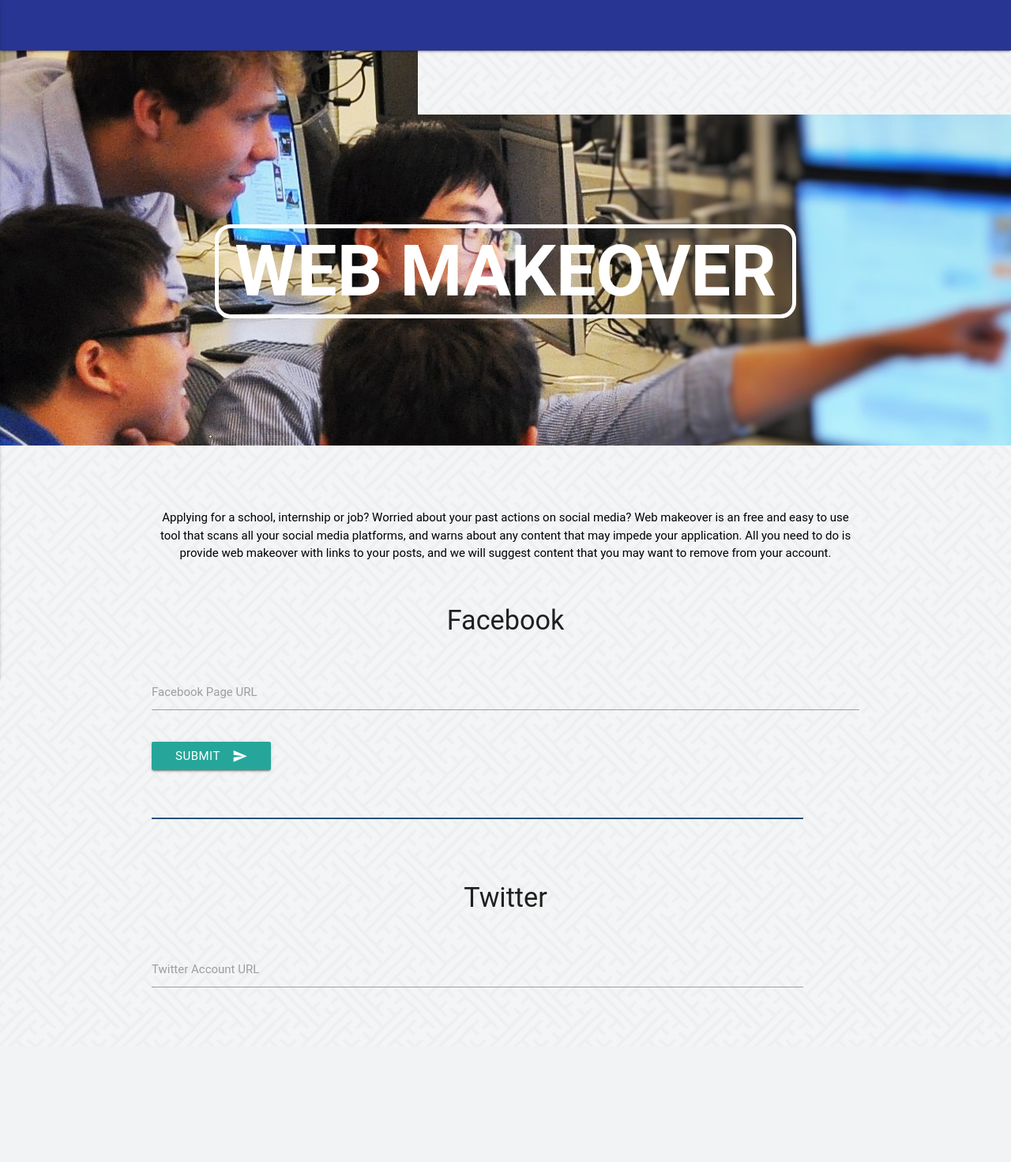
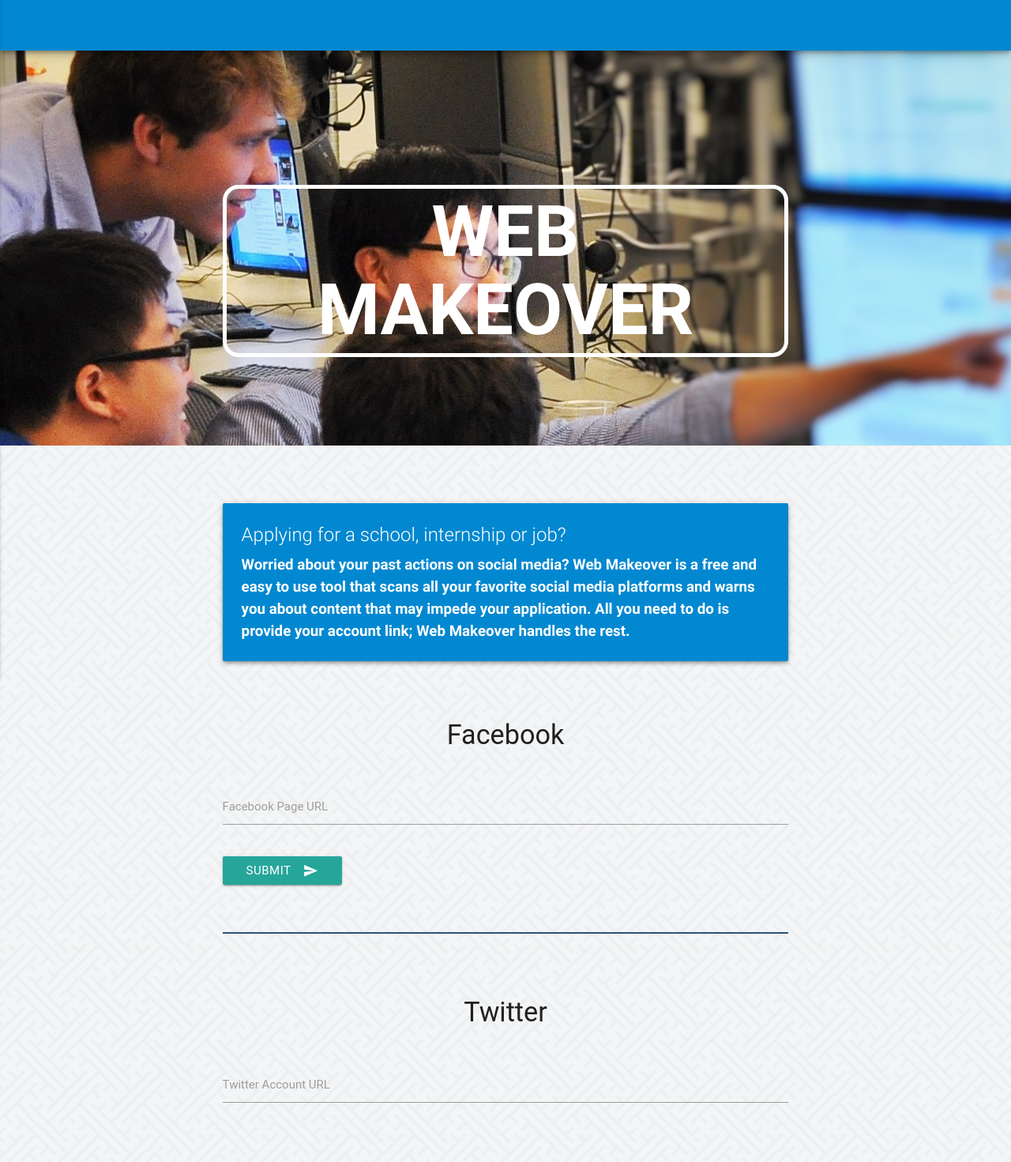
Before and after one commit to ovkulkarni/incubatexdc, a Python web app: template templates/index.html in a window 1280 px wide. Shown: the whole page at 79% size. Before the commit the page ends 1250 px from the top, so only its background shows below. Run offline with Jinja, Linux system fonts and the light colour scheme; the template is opened without the code that fills it, so the values that code supplies are empty; some libraries are stand-ins or nearby versions; some web fonts are replaced.

Commit message:
so beauty

```diff
--- a/static/css/base.css
+++ b/static/css/base.css
@@ -43,7 +43,7 @@ a {
     display: inline-block;
     margin-left: auto;
     margin-right: auto;
-    margin-top: 110px;
+    margin-top: 60px;
     margin-bottom: 150px;
     font-weight: bold;
     color: white;
@@ -82,5 +82,9 @@ a {
 
 .section {
     margin-top: 50px;
+	margin-left: auto;
+	margin-right: auto;
+	width: 80% !important;
+	max-width: 1200px !important;
 }
 /* --- end content styles --- */
--- a/static/css/index.css
+++ b/static/css/index.css
@@ -13,6 +13,11 @@ hr {
     border-top: 2px solid #26547c;
 }
 
+#catch {
+	font-weight: bold;
+	font-size: 125%;
+}
+
 .button-primary {
     background-color: #0a4883;
     border-radius: 4px;
--- a/templates/base.html
+++ b/templates/base.html
@@ -26,7 +26,7 @@
 		{% endif %}
 	</head>
 	<body>
-		<nav class="indigo darken-3" role="navigation">
+		<nav class="light-blue darken-2 z-depth-3" role="navigation">
 		    <div class="nav-wrapper container">
 				<a id="logo-container" href="{{ url_for('home_page') }}" class="brand-logo">{{ global_config.APP_NAME }}</a>
 				<ul id="nav-mobile" class="side-nav">
--- a/templates/index.html
+++ b/templates/index.html
@@ -7,10 +7,17 @@
 
 {% block content %}
 <div class="section">
-	<p class="center black-text">
-		Applying for a school, internship or job? Worried about your past actions on social media? Web makeover is an free and easy to use tool that scans all your
-		social media platforms, and warns about any content that may impede your application. All you need to do is provide web makeover with links to your posts,
-		and we will suggest content that you may want to remove from your account.
+	<div class="row">
+        <div class="col s12">
+			<div class="card light-blue darken-2 z-depth-2">
+				<div id="catch" class="card-content white-text">
+  					<span class="card-title">Applying for a school, internship or job?</span>
+					<p>Worried about your past actions on social media? Web Makeover is a free and easy to use tool that scans all your favorite social media platforms and warns you about content that may impede your application. All you need to do is provide your account link; Web Makeover handles the rest.</p>
+				</div>
+			</div>
+		</div>
+	</div>
+	<p class="cta black-text">
 	</p>
 
 	<!-- Facebook -->
--- a/templates/internal_error.html
+++ b/templates/internal_error.html
@@ -1,8 +1,11 @@
 {% extends "base.html" %}
+
+{% block header_content %}
+<h1>Internal Server Error</h1>
+{% endblock %}
 
 {% block content %}
 <div class="row center">
-    <h1>Internal Server Error</h1>
     <pre>{{ trace }}</pre>
 </div>
 {% endblock %}
--- a/templates/not_found.html
+++ b/templates/not_found.html
@@ -1,4 +1,8 @@
 {% extends "base.html" %}
+
+{% block header_content %}
+<h1>404</h1>
+{% endblock %}
 
 {% block content %}
 <div class="container">
```
